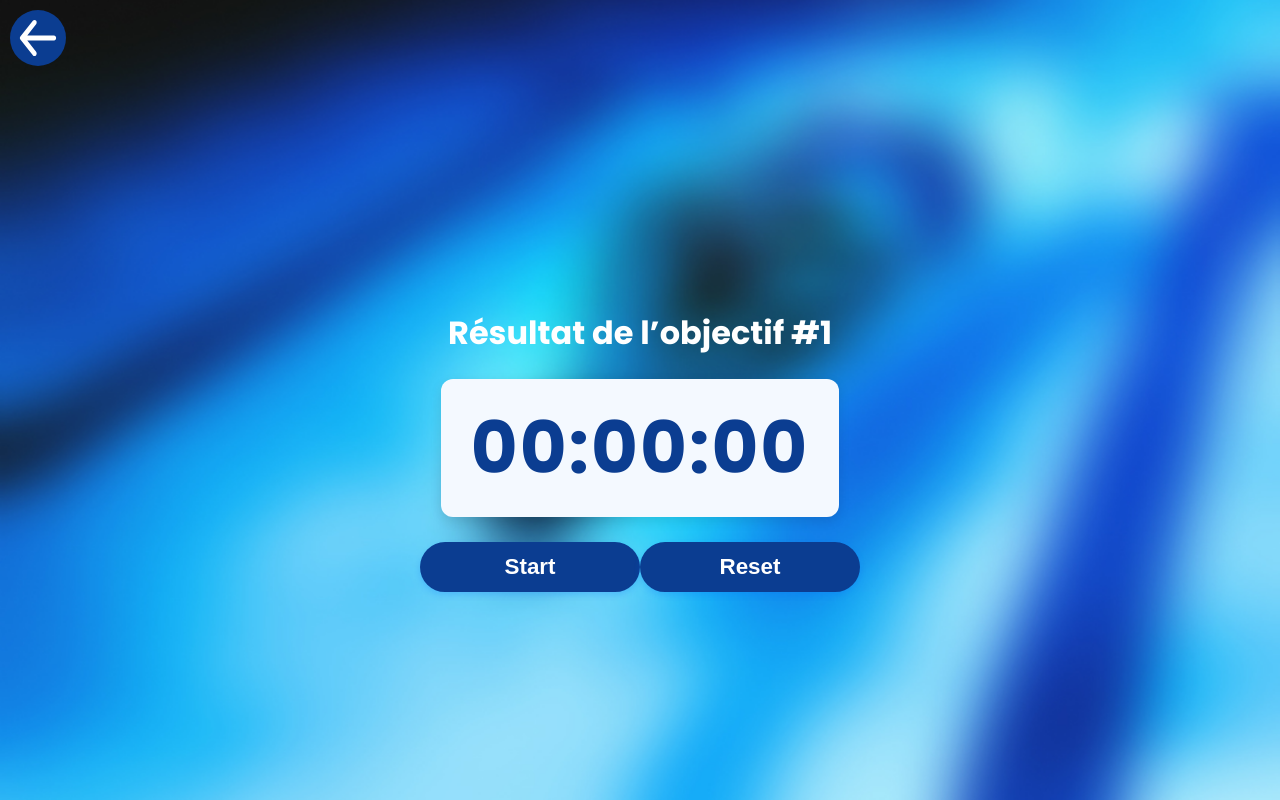
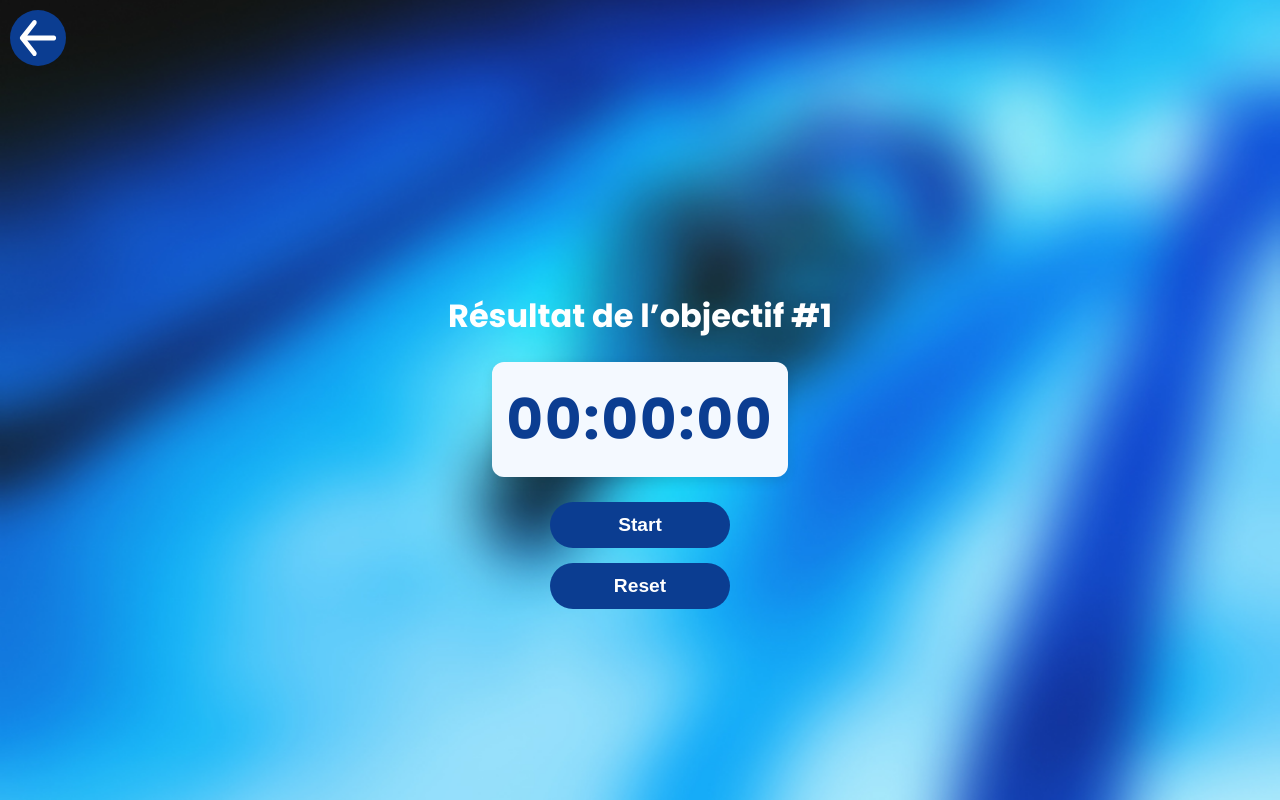
Before and after one commit to FaresBza/swimgoals_travail_bachelor, a Next.js app in the folder swimgoals_frontend/: page /objectives/result/1 in a window 1280 px wide. Built offline with nearby package versions, Linux system fonts and the light colour scheme.

Commit message:
Refactor Timer.scss for improved structure and readability

```diff
--- a/swimgoals_frontend/src/app/styles/Timer.scss
+++ b/swimgoals_frontend/src/app/styles/Timer.scss
@@ -1,5 +1,3 @@
-// app/styles/Timer.module.scss
-
 @use 'variables';
 
 .timer-container {
@@ -10,13 +8,11 @@
     margin-top: 40px;
     padding: 20px;
     font-family: variables.$global-font-family;
-
     position: fixed;
     top: 50%;
     left: 50%;
     transform: translate(-50%, -50%);
     width: 70%;
-}
 
     .timer-display {
         font-size: 3.5rem;
@@ -24,31 +20,31 @@
         letter-spacing: 2px;
         color: variables.$global-blue;
         background-color: #f4f9ff;
-    padding: 15px 30px;
+        padding: 15px;
         border-radius: 12px;
         box-shadow: 0 4px 12px rgba(0, 0, 0, 0.1);
         margin-bottom: 25px;
-    font-variant-numeric: tabular-nums;
     }
+
+    .timer-controls {
+        display: grid;
+        gap: 15px;
 
         .timer-button {
             padding: 12px 30px;
             font-size: 1.2rem;
-    font-weight: 600;
+            font-weight: bold;
             border: none;
             border-radius: 25px;
             background-color: variables.$global-blue;
             color: white;
-    cursor: pointer;
-    transition: background-color 0.3s;
-    box-shadow: 0 3px 6px rgba(0, 102, 255, 0.2);
             width: 180px;
             text-align: center;
-
-    &:hover {
-        background-color: darken(variables.$global-blue, 10%);
         }
     }
+}
+
+
 
 @media (min-width: 768px) {
     .timer-display {
```
Lines whose indentation alone changed are shown as unchanged.
